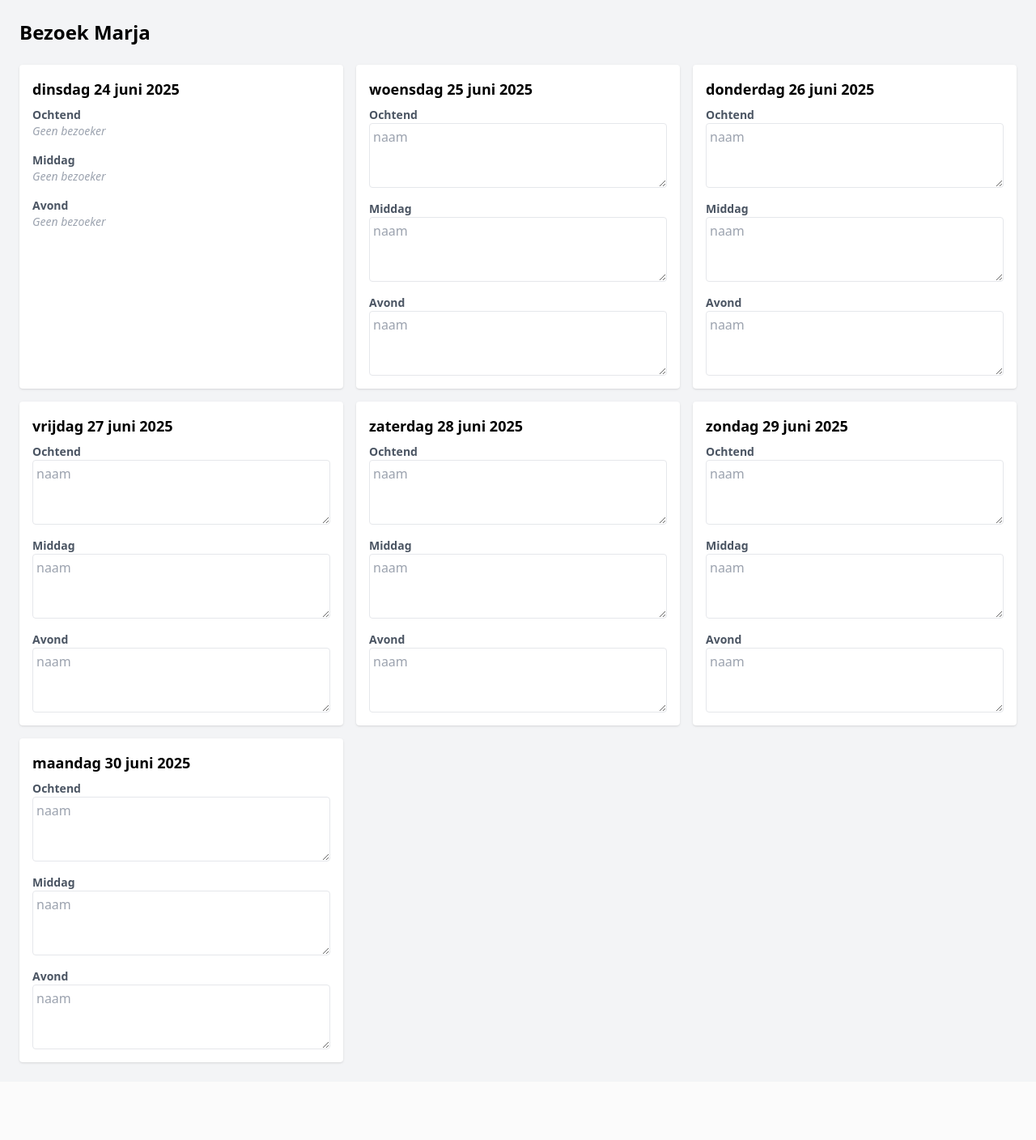
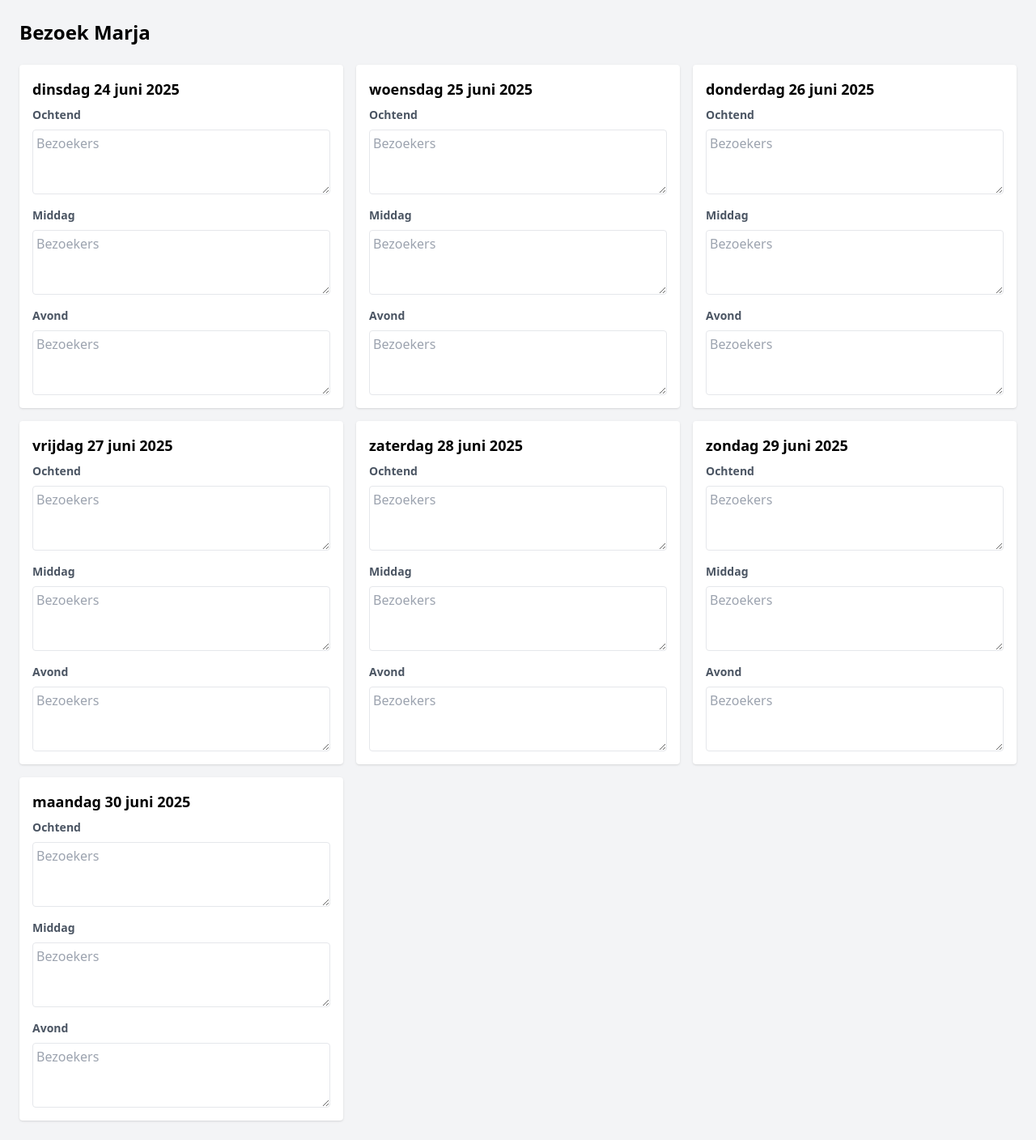
Before and after one commit to cbrouwer/visitor-log, a Flask app: page /marja/ in a window 1280 px wide. Shown: the whole page at 81% size. Before the commit the page ends 1314 px from the top, so only its background shows below. Run offline with Flask 3, Linux system fonts and the light colour scheme; data that the repository does not hold is empty; some libraries are stand-ins or nearby versions.

Commit message:
Fix editing

```diff
--- a/templates/_day.html
+++ b/templates/_day.html
@@ -1,10 +1,7 @@
-{% set is_today = date == today.isoformat() %}
 <div id="day-{{ date }}" class="bg-white p-4 rounded shadow h-full flex flex-col"
-  {% if is_today %}
     hx-get="/marja/day/{{ date }}"
     hx-trigger="every 30s"
     hx-swap="outerHTML"
-  {% endif %}
 >
   <h2 class="font-semibold text-lg">{{ date | format_dutch_date }}</h2>
 
@@ -19,7 +16,6 @@
           <div class="text-gray-700 flex items-center justify-between group">
             <div class="visitor-display flex-1">
               <div class="whitespace-pre-line">{{ visitor.visitor }}</div>
-              {% if not is_today %}
                 <button
                   class="ml-2 mt-1 text-blue-500 hover:text-blue-700 text-sm inline-block"
                   data-visitor-id="{{ visitor.id }}"
@@ -27,7 +23,6 @@
                 >
                   ✏️
                 </button>
-              {% endif %}
             </div>
 
           </div>
@@ -57,11 +52,11 @@
               </div>
             </form>
           </div>
-        {% elif not is_today %}
+        {% else %}
           <form
             action="/marja/add_visitor"
             method="post"
-            class="flex flex-col gap-2"
+            class="flex flex-col gap-2 mt-2"
             hx-post="/marja/add_visitor"
             hx-target="#day-{{ date }}"
             hx-swap="outerHTML"
@@ -71,7 +66,7 @@
             <input type="hidden" name="part_of_day" value="{{ english }}">
             <textarea
               name="visitor"
-              placeholder="naam"
+              placeholder="Bezoekers"
               class="w-full border rounded p-1 min-h-[80px]"
               oninput="toggleAddButton(this)"
               maxlength="200"
@@ -80,8 +75,6 @@
               Toevoegen
             </button>
           </form>
-        {% else %}
-          <p class="text-gray-400 text-sm italic">Geen bezoeker</p>
         {% endif %}
       </div>
     {% endfor %}
```
